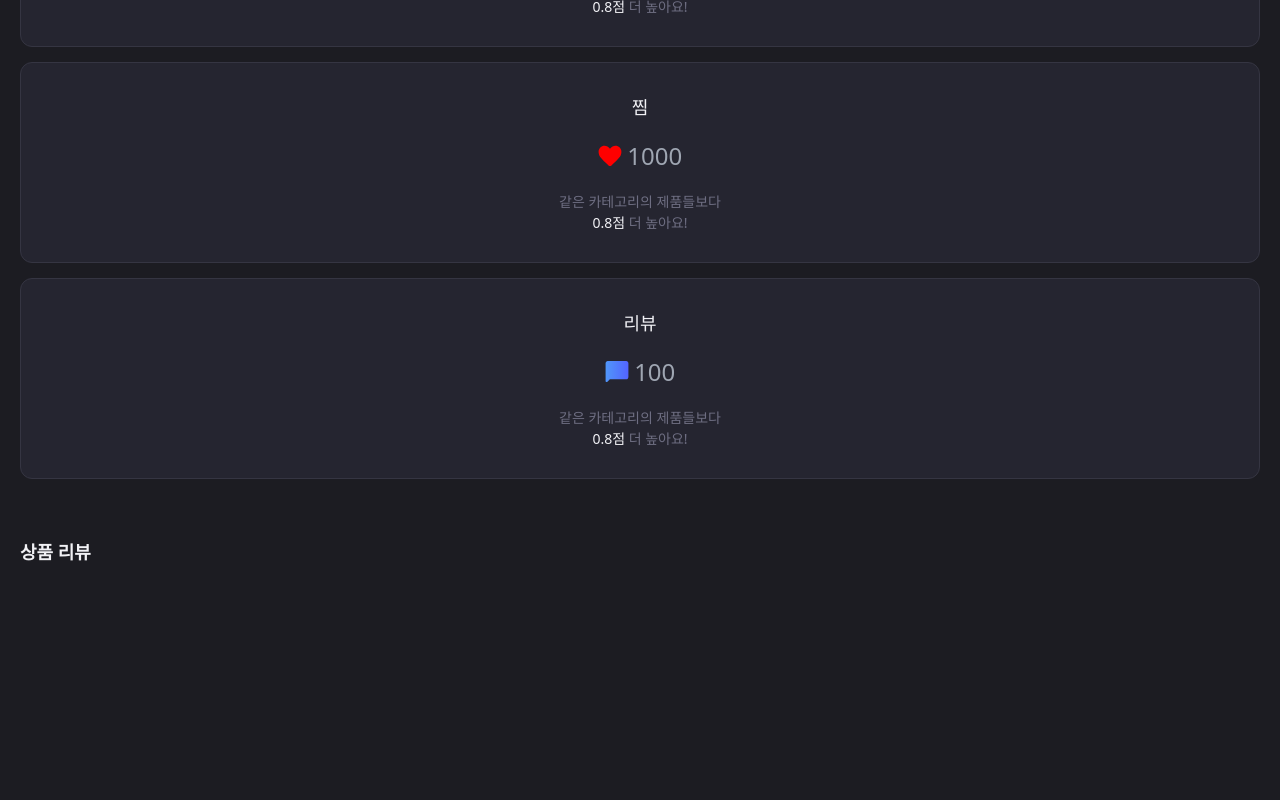
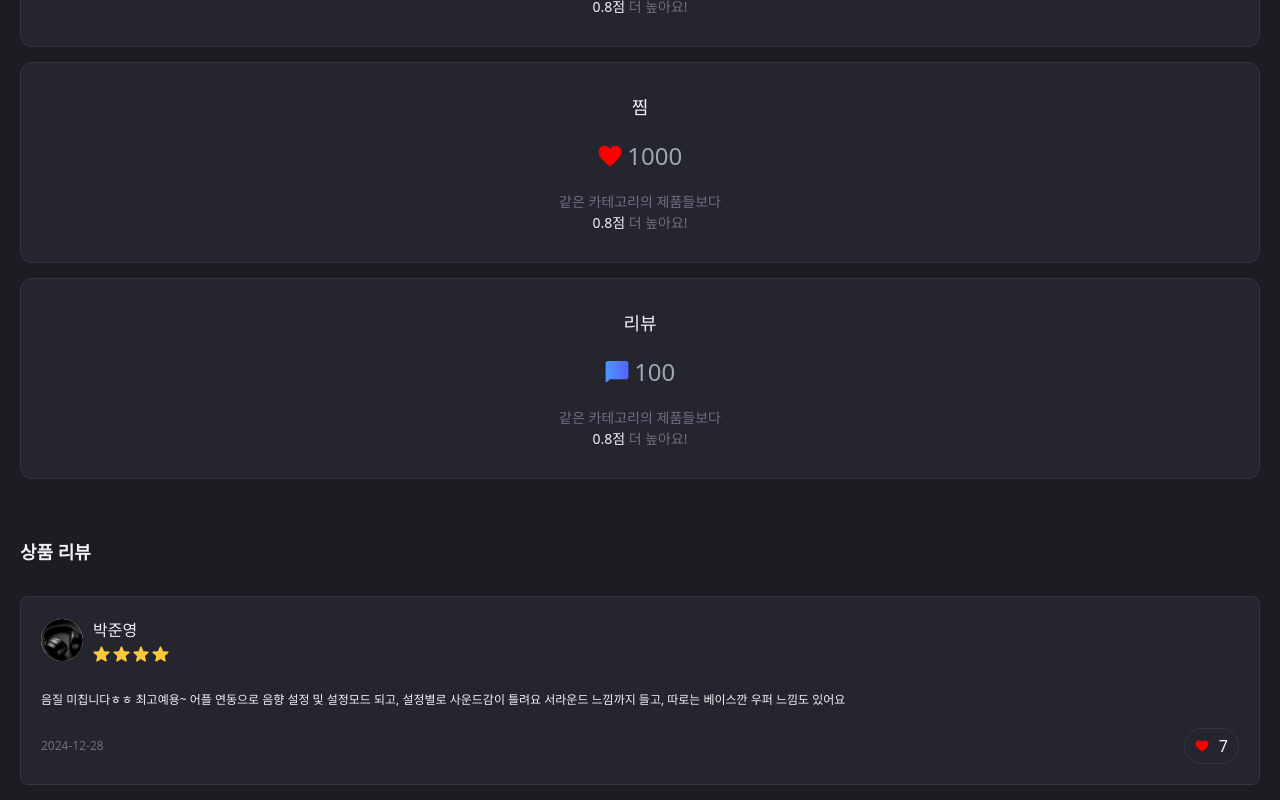
Before and after one commit to Codeit-FE-5-part4-5/Mogazoa, a Next.js app: page /detail in a window 1280 px wide. Shown: the part 1039-1839 px from the top of the page. Before the commit the page ends 1635 px from the top, so only its background shows below. Built offline with nearby package versions, Linux system fonts and the light colour scheme.

Commit message:
desgin : detail 페이지 ui 수정

```diff
--- a/src/pages/detail/index.tsx
+++ b/src/pages/detail/index.tsx
@@ -30,6 +30,11 @@ const mockProduct = {
     favoriteCount: 1000,
     reviewCount: 100,
   },
+};
+
+const exUser = {
+  name: '박준영',
+  star: 4,
 };
 
 export default function ProductDetails() {
@@ -132,7 +137,34 @@ export default function ProductDetails() {
             상품 리뷰
           </h1>
         </div>
-        <div className=""></div>
+        <div className="mb-[15px] rounded-lg border border-[#353542] bg-[#252530] px-[20px] py-[20px] text-[#F1F1F5]">
+          <div className="inline-flex items-center gap-[10px] pb-[30px]">
+            <ReviewProfileCard user={exUser} />
+          </div>
+          <div className="flex flex-shrink-0 flex-col items-start gap-[20px]">
+            <p className="font-pretendard text-[12px] font-normal leading-[16px] text-[#F1F1F5]">
+              음질 미칩니다ㅎㅎ 최고예용~ 어플 연동으로 음향 설정 및 설정모드
+              되고, 설정별로 사운드감이 틀려요 서라운드 느낌까지 들고, 따로는
+              베이스깐 우퍼 느낌도 있어요
+            </p>
+            <div className="flex w-full items-center justify-between">
+              <p className="font-pretendard text-[12px] font-normal leading-normal text-[#6E6E82]">
+                2024-12-28
+              </p>
+              <div className="flex items-start justify-center gap-[10px] rounded-full border border-[#353542] bg-[#252530] p-[6px_10px]">
+                <div className="flex items-center gap-2.5">
+                  <Icon
+                    src={'/images/heart.svg'}
+                    alt="좋아요"
+                    width={14}
+                    height={14}
+                  />
+                  <div>7</div>
+                </div>
+              </div>
+            </div>
+          </div>
+        </div>
       </div>
     </>
   );
--- a/src/shared/components/ReviewProfileCard/ReviewProfileCard.tsx
+++ b/src/shared/components/ReviewProfileCard/ReviewProfileCard.tsx
@@ -10,7 +10,7 @@ const ReviewProfileCard = ({ user }: any) => {
           <Image src={reviewImg1} alt="테스트" fill />
         </div>
         <div className="flex flex-col gap-[5px]">
-          <div className="text-var-white text-[14px] font-normal md:text-[16px]">
+          <div className="text-[14px] font-normal text-var-white md:text-[16px]">
             {user.name}
           </div>
           <div className="flex gap-[3px]">
```
